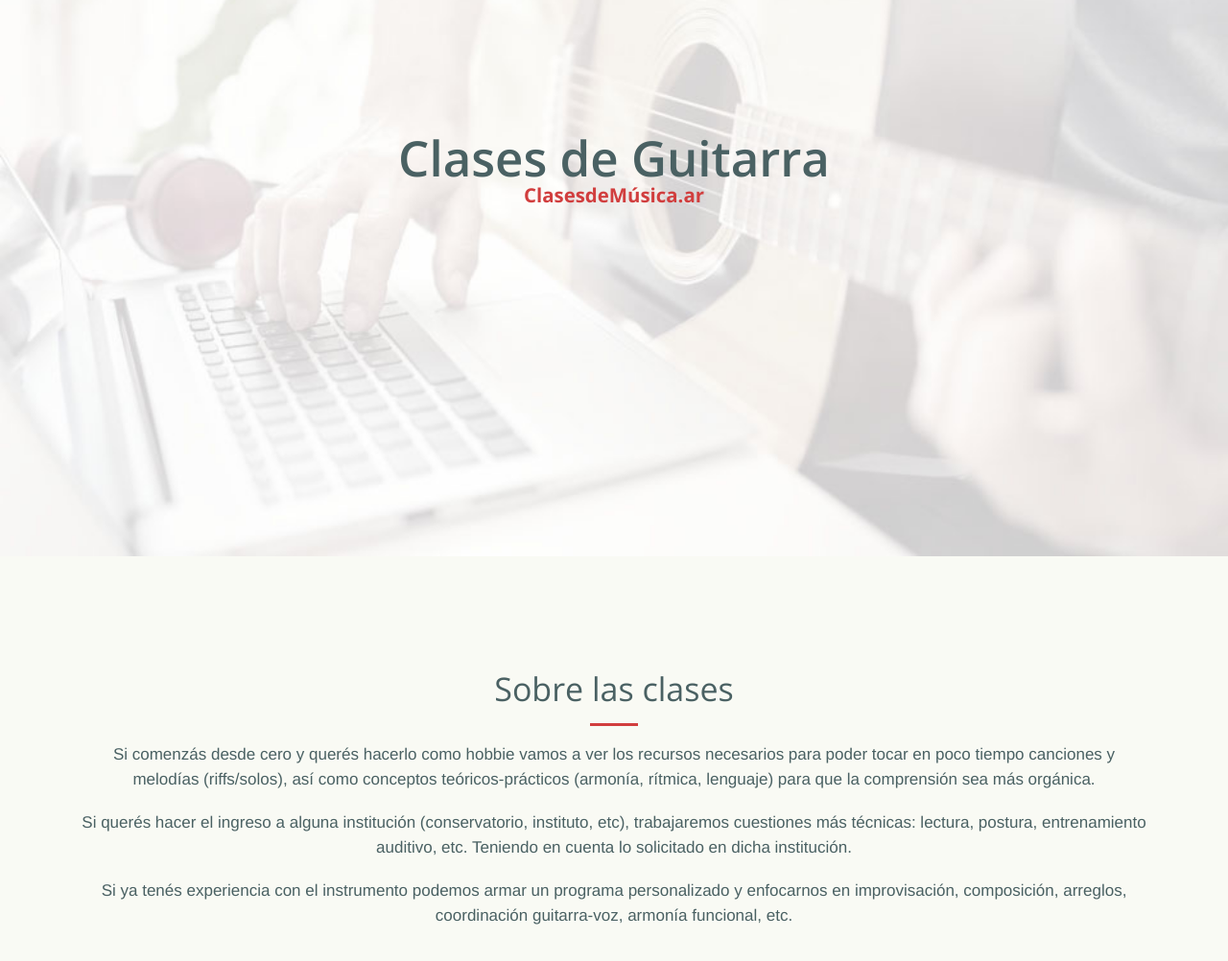
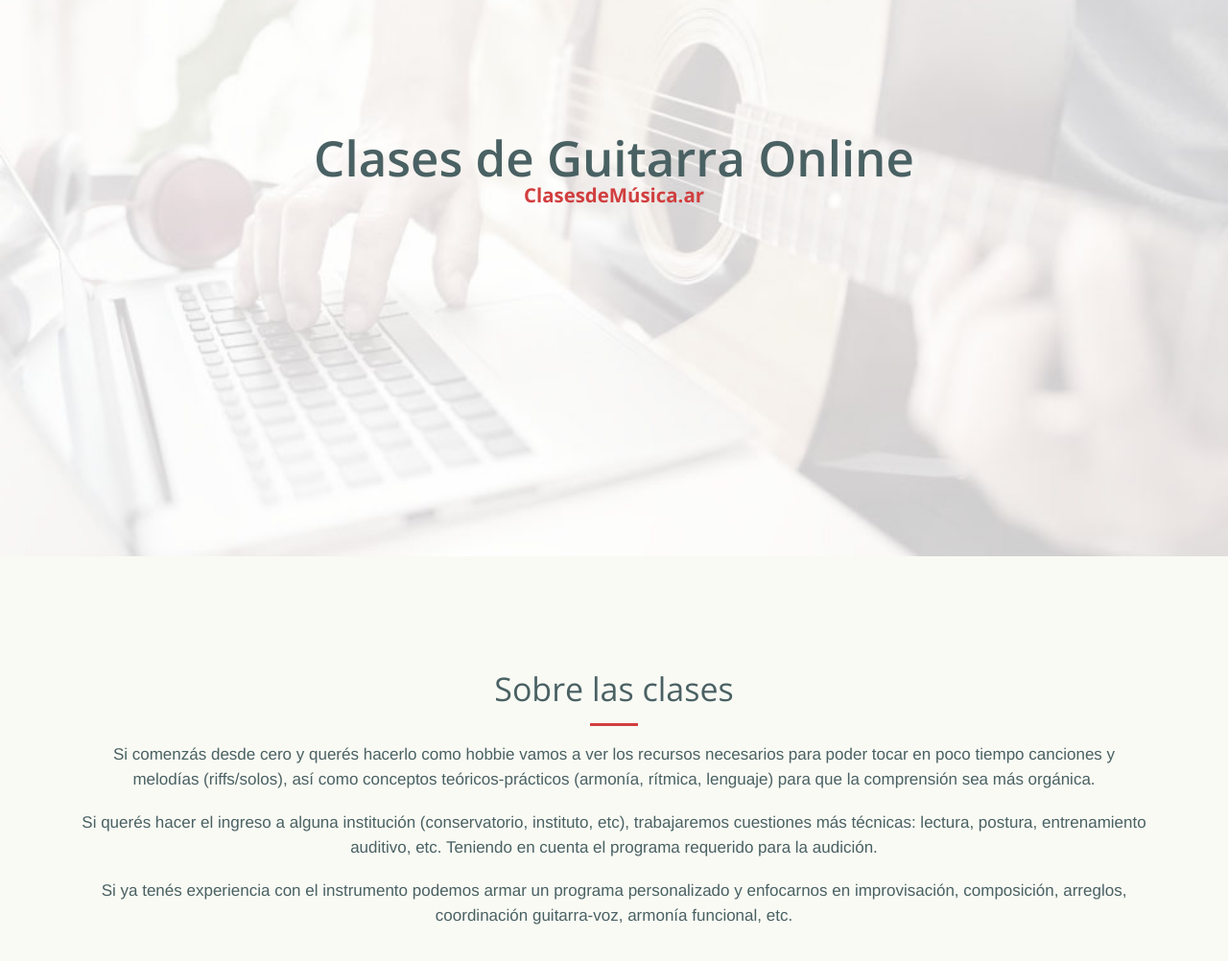
Before and after one commit to miltonzini/clasesdemusica, a website: page guitarra/index.html in a window 1280 px wide. Shown: the part 220-1222 px from the top of the page at 96% size. Drawn offline with nearby package versions, Linux system fonts and the light colour scheme.

Commit message:
min updates

```diff
--- a/guitarra/index.html
+++ b/guitarra/index.html
@@ -102,7 +102,7 @@
     <header class="submasthead subguitarra" id="inicio">
       <div class="header-content">
         <div class="header-content-inner text-center">
-          <h1 class="tituloclase">Clases de Guitarra</h1>
+          <h1 class="tituloclase">Clases de Guitarra Online</h1>
           <a href="../"><h2 id="cdm"><span class="text-primary">ClasesdeMúsica.ar</span></h2></a>
         </div>
       </div>
@@ -117,7 +117,7 @@
             <h2 class="section-heading">Sobre las clases</h2>
             <hr class="primary">
             <p class="text-center">Si comenzás desde cero y querés hacerlo como hobbie vamos a ver los recursos necesarios para poder tocar en poco tiempo canciones y melodías (riffs/solos), así como conceptos teóricos-prácticos (armonía, rítmica, lenguaje) para que la comprensión sea más orgánica.</p>
-            <p class="text-center">Si querés hacer el ingreso a alguna institución (conservatorio, instituto, etc), trabajaremos cuestiones más técnicas: lectura, postura, entrenamiento auditivo, etc. Teniendo en cuenta lo solicitado en dicha institución.</p>
+            <p class="text-center">Si querés hacer el ingreso a alguna institución (conservatorio, instituto, etc), trabajaremos cuestiones más técnicas: lectura, postura, entrenamiento auditivo, etc. Teniendo en cuenta el programa requerido para la audición.</p>
             <p class="text-center">Si ya tenés experiencia con el instrumento podemos armar un programa personalizado y enfocarnos en improvisación, composición, arreglos, coordinación guitarra-voz, armonía funcional, etc.</p>
           </div>
         </div>
```
